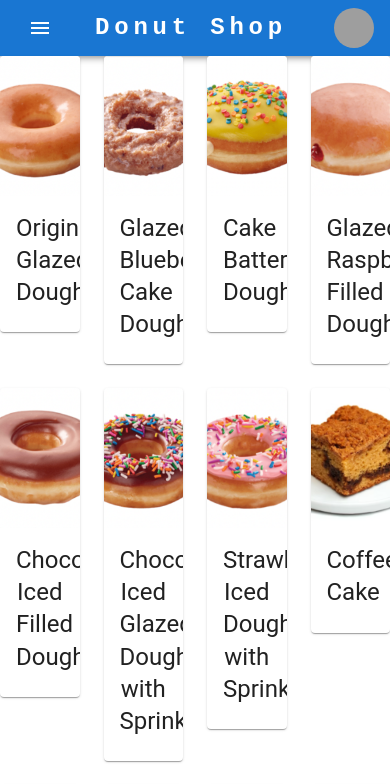
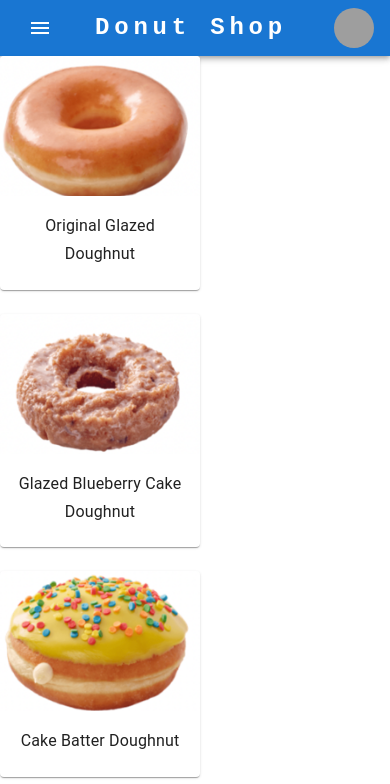
Before and after one commit to Muniba-Ahmed/donutshop, a React (Create React App) app: page /menu in a window 390 px wide. Shown: the top 784 px of the page. Built offline with nearby package versions, Linux system fonts and the light colour scheme; grey boxes are pictures that could not be loaded.

Commit message:
media queries

```diff
--- a/package.json
+++ b/package.json
@@ -5,7 +5,7 @@
   "dependencies": {
     "@emotion/react": "^11.11.0",
     "@emotion/styled": "^11.11.0",
-    "@fontsource/roboto": "^5.0.1",
+    "@fontsource/roboto": "^5.0.2",
     "@mui/icons-material": "^5.11.16",
     "@mui/material": "^5.13.2",
     "@testing-library/jest-dom": "^5.16.5",
--- a/src/components/GridItem.js
+++ b/src/components/GridItem.js
@@ -1,5 +1,4 @@
 import React from "react";
-
 import {
   Grid,
   Card,
@@ -8,15 +7,16 @@ import {
   Typography,
   CardActionArea,
 } from "@mui/material";
-import { itemList } from "../helpers/ItemList";
+
+import { itemList2 } from "../helpers/ItemList";
 
 function GridItem({ image, name, onClick }) {
   return (
     <Grid container spacing={3}>
-      {itemList.map((item) => {
+      {itemList2.map((item, index) => {
         return (
-          <Grid item xs={3}>
-            <Card sx={{ maxWidth: 345 }}>
+          <Grid item xs={12} sm={6} md={3} key={index}>
+            <Card sx={{ maxWidth: 200 }}>
               <CardActionArea>
                 <CardMedia
                   component="img"
@@ -25,7 +25,7 @@ function GridItem({ image, name, onClick }) {
                   alt="green iguana"
                 />
                 <CardContent>
-                  <Typography gutterBottom variant="h5" component="div">
+                  <Typography gutterBottom variant="subtitle1" component="div">
                     {item.name}
                   </Typography>
                 </CardContent>
@@ -39,4 +39,6 @@ function GridItem({ image, name, onClick }) {
 }
 
 export default GridItem;
-console.log(itemList.length);
+
+//maxWidth: 345
+//width: 200, height: 210
--- a/src/helpers/ItemList.js
+++ b/src/helpers/ItemList.js
@@ -71,7 +71,7 @@ export const itemList = [
     type: "donut",
   },
   {
-    name: "CoffeeCrumble Cake",
+    name: "Coffee Crumble Cake",
     image: coffeeCrumbleCake,
     description:
       "A classic coffee cake with swirled cinnamon sugar and topped with a crunchy streusel topping.",
@@ -170,13 +170,10 @@ export const itemList = [
   },
 ];
 
-function newItemList() {
-  const itemList2 = itemList.map((obj) => ({
-    ...obj,
-    price: 5,
-    inventory: 10,
-  }));
-  return itemList2;
-}
+export const itemList2 = itemList.map((obj) => ({
+  ...obj,
+  price: 5,
+  inventory: 10,
+}));
 
-console.log(newItemList());
+console.log("is this working", itemList2);
```
Also changed, not shown: src/helpers/newItemList.js (deleted), 1 other file (tests, documents, lock files or other folders).
